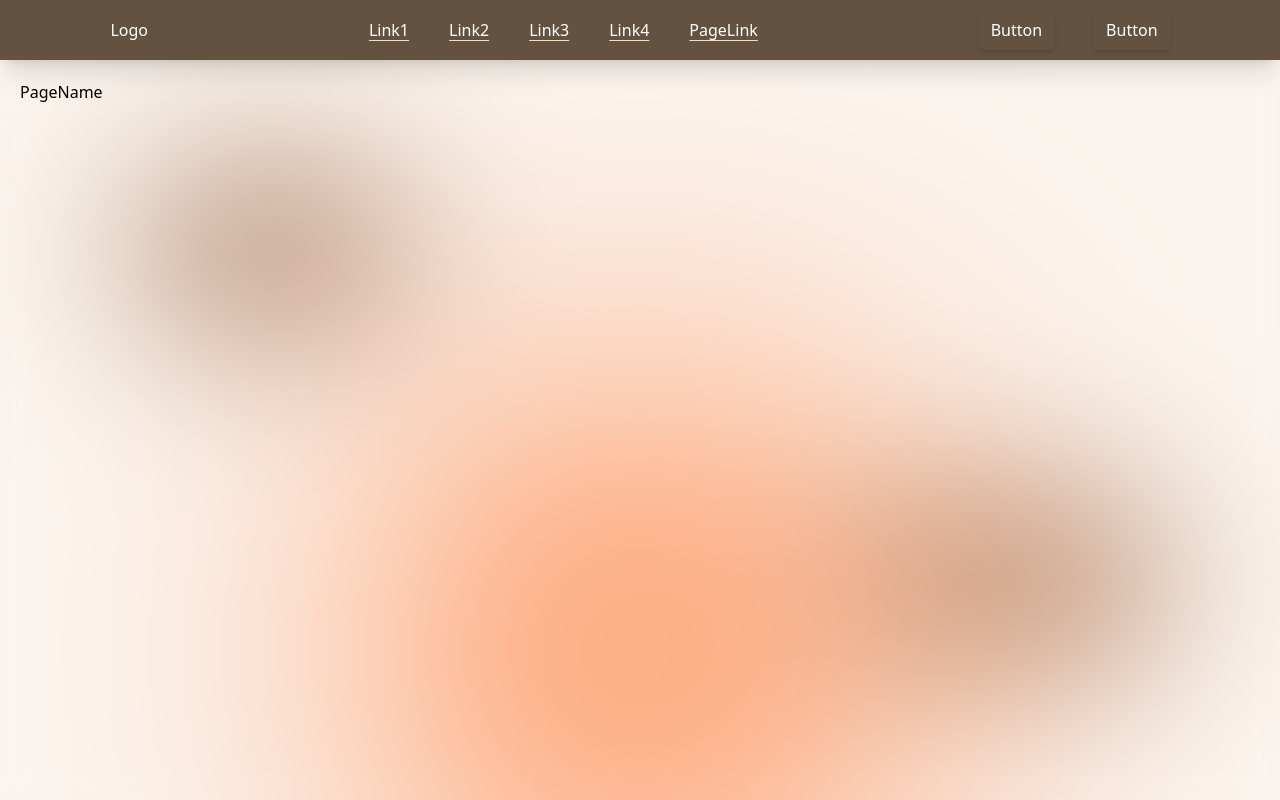
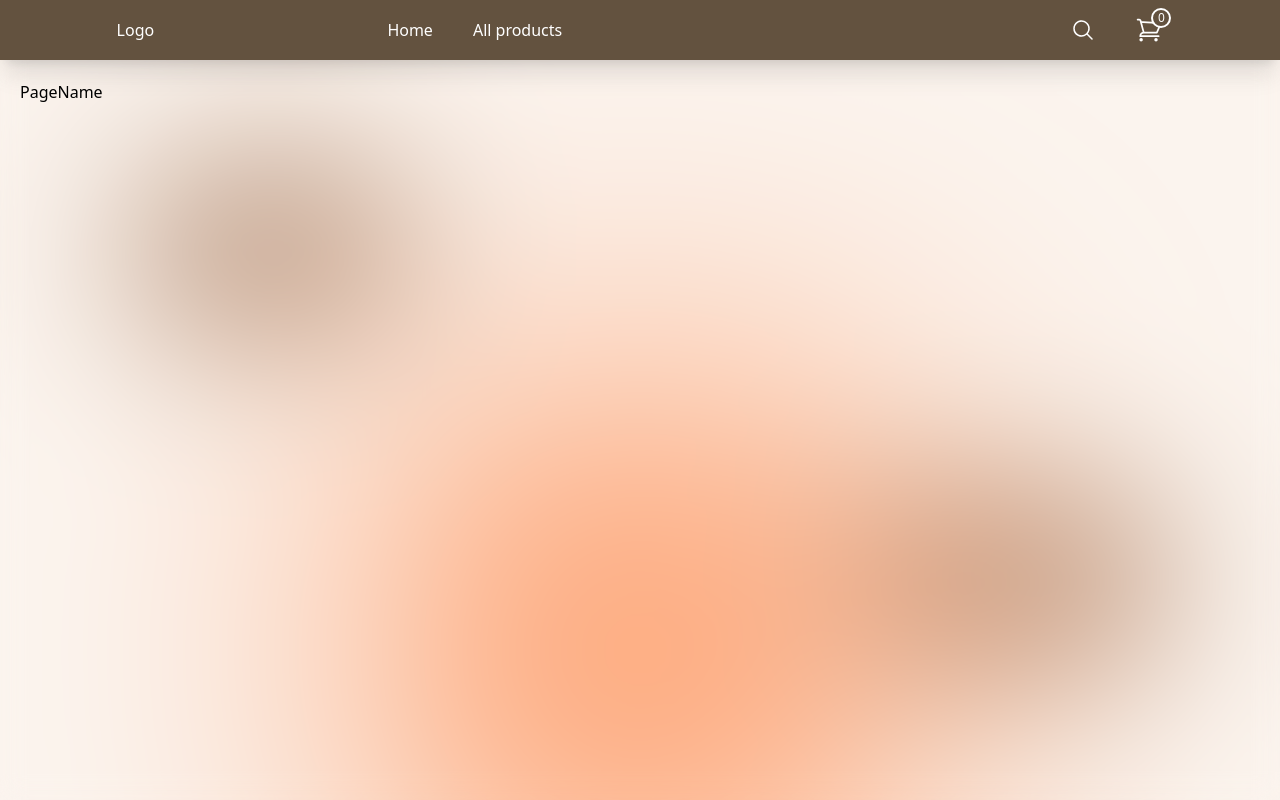
Before and after one commit to szczepanskimichal/bruktmarked, a Next.js app: page /page in a window 1280 px wide. Built offline with nearby package versions, Linux system fonts and the light colour scheme.

Commit message:
basket, magnifier, search, close button are displayed in header

```diff
--- /dev/null
+++ b/components/buttons/SearchButton.js
@@ -0,0 +1,95 @@
+import { useRouter } from "next/router";
+import { AnimatePresence, motion } from "framer-motion";
+import { useState } from "react";
+
+export default function SearchButton() {
+  const [search, setSearch] = useState(false);
+  const [query, setQuery] = useState("");
+  const router = useRouter;
+
+  function handleSearch(e) {
+    e.preventDefault();
+    if (query.trim()) {
+      router.push(`/search?q=${query}`);
+    }
+  }
+
+  return (
+    <div className="relative flex items-center justify-center w-[300px]">
+      <AnimatePresence mode="wait">
+        {!search ? (
+          <motion.div
+            key="search-icon"
+            initial={{ opacity: 0 }}
+            animate={{ opacity: 1 }}
+            exit={{ opacity: 0 }}
+            transition={{ duration: 0.3 }}
+            className="w-full flex justify-end"
+          >
+            <svg
+              onClick={() => setSearch(true)}
+              xmlns="http://www.w3.org/2000/svg"
+              viewBox="0 0 24 24"
+              fill="currentColor"
+              className="size-6 cursor-pointer"
+            >
+              <path
+                fillRule="evenodd"
+                d="M10.5 3.75a6.75 6.75 0 1 0 0 13.5 6.75 6.75 0 0 0 0-13.5ZM2.25 10.5a8.25 8.25 0 1 1 14.59 5.28l4.69 4.69a.75.75 0 1 1-1.06 1.06l-4.69-4.69A8.25 8.25 0 0 1 2.25 10.5Z"
+                clipRule="evenodd"
+              />
+            </svg>
+          </motion.div>
+        ) : (
+          <motion.div
+            key="search-input"
+            initial={{ opacity: 0 }}
+            animate={{ opacity: 1 }}
+            exit={{ opacity: 0 }}
+            transition={{ duration: 0.3 }}
+            className="flex gap-3 items-center w-full justify-end"
+          >
+            <form onSubmit={handleSearch} className="flex gap-1 items-center">
+              <input
+                type="text"
+                value={query}
+                onChange={() => setQuery(e.target.value)}
+                placeholder="Search for products..."
+                className="py-1 px-2 mb-0 rounded-md"
+                autoFocus
+              />
+              <button type="submit" className="primary">
+                <svg
+                  xmlns="http://www.w3.org/2000/svg"
+                  viewBox="0 0 24 24"
+                  fill="currentColor"
+                  className="size-4"
+                >
+                  <path
+                    fillRule="evenodd"
+                    d="M10.5 3.75a6.75 6.75 0 1 0 0 13.5 6.75 6.75 0 0 0 0-13.5ZM2.25 10.5a8.25 8.25 0 1 1 14.59 5.28l4.69 4.69a.75.75 0 1 1-1.06 1.06l-4.69-4.69A8.25 8.25 0 0 1 2.25 10.5Z"
+                    clipRule="evenodd"
+                  />
+                </svg>
+              </button>
+            </form>
+            <div className="cursor-pointer" onClick={() => setSearch(false)}>
+              <svg
+                xmlns="http://www.w3.org/2000/svg"
+                viewBox="0 0 24 24"
+                fill="currentColor"
+                className="size-6"
+              >
+                <path
+                  fillRule="evenodd"
+                  d="M5.47 5.47a.75.75 0 0 1 1.06 0L12 10.94l5.47-5.47a.75.75 0 1 1 1.06 1.06L13.06 12l5.47 5.47a.75.75 0 1 1-1.06 1.06L12 13.06l-5.47 5.47a.75.75 0 0 1-1.06-1.06L10.94 12 5.47 6.53a.75.75 0 0 1 0-1.06Z"
+                  clipRule="evenodd"
+                />
+              </svg>
+            </div>
+          </motion.div>
+        )}
+      </AnimatePresence>
+    </div>
+  );
+}
--- /dev/null
+++ b/components/icons/CartIcon.js
@@ -0,0 +1,18 @@
+export default function CartIcon({ className }) {
+  return (
+    <svg
+      xmlns="http://www.w3.org/2000/svg"
+      fill="none"
+      viewBox="0 0 24 24"
+      strokeWidth={1.5}
+      stroke="currentColor"
+      className={className}
+    >
+      <path
+        strokeLinecap="round"
+        strokeLinejoin="round"
+        d="M2.25 3h1.386c.51 0 .955.343 1.087.835l.383 1.437M7.5 14.25a3 3 0 0 0-3 3h15.75m-12.75-3h11.218c1.121-2.3 2.1-4.684 2.924-7.138a60.114 60.114 0 0 0-16.536-1.84M7.5 14.25 5.106 5.272M6 20.25a.75.75 0 1 1-1.5 0 .75.75 0 0 1 1.5 0Zm12.75 0a.75.75 0 1 1-1.5 0 .75.75 0 0 1 1.5 0Z"
+      />
+    </svg>
+  );
+}
--- a/components/Header.js
+++ b/components/layout/Header.js
@@ -4,14 +4,15 @@ import { motion, AnimatePresence } from "framer-motion";
 import { slideIn } from "@/utils/motion";
 import { useRouter } from "next/router";
 import { usePathname } from "next/navigation";
-
+import CartIcon from "../icons/CartIcon";
+import SearchButton from "../buttons/SearchButton";
 const links = ["Link1", "Link2", "Link3", "Link4"];
 
 const Header = () => {
   const inactiveLink =
-    "hover:text-primary cursor-pointer hover:scale-105 hover:decoration-primary decoration-secondary underline underline-offset-4 transition-all delay-150 duration-300";
+    "hover:text-primary cursor-pointer hover:scale-105 hover:decoration-primary decoration-color-800 underline underline-offset-4 transition-all delay-150 duration-300";
   const activeLink = inactiveLink.replace(
-    "decoration-secondary",
+    "decoration-color-80x0",
     "decoration-white"
   );
 
@@ -25,22 +26,32 @@ const Header = () => {
       <header className="fixed top-0 w-full hidden lg:flex justify-around h-[60px] items-center bg-color-800 text-white z-[10] shadow-xl">
         <div>Logo</div>
         <nav className="flex gap-10">
-          {links.map((link) => (
-            <div key={link} className={inactiveLink}>
-              {link}
-            </div>
-          ))}
           <Link
             className={`
 							${pathname === "/" ? activeLink : inactiveLink}`}
             href={"/"}
           >
-            PageLink
+            Home
+          </Link>
+          <Link
+            className={`
+							${pathname.includes("products") ? activeLink : inactiveLink}`}
+            href={"/"}
+          >
+            All products
           </Link>
         </nav>
         <nav className="flex gap-10 items-center">
-          <button>Button</button>
-          <button>Button</button>
+          <SearchButton />
+          {/* <UserButton /> */}
+          <Link href={"/cart"} className="group">
+            <div className="flex items-center h-[60px] relative transition-all delay-150 duration-300 group-hover:text-primary">
+              <CartIcon className="size-7" />
+              <div className="absolute top-2 left-4 bg-color-800 text-white border-2 border-white rounded-full items-center justify-center flex size-5 text-xs transition delay-150 duration-300 group-hover:text-primary group-hover:border-primary">
+                0
+              </div>
+            </div>
+          </Link>
         </nav>
       </header>
       <header
--- a/components/UserInfoDiv.js
+++ b/components/layout/UserInfoDiv.js
@@ -1,6 +1,6 @@
 import { motion } from "framer-motion";
 import { fadeIn } from "@/utils/motion";
-import IndexButton from "../components/IndexButton";
+import IndexButton from "../buttons/IndexButton";
 
 export default function UserIndexDiv({ user }) {
   return (
--- a/pages/index.js
+++ b/pages/index.js
@@ -1,8 +1,8 @@
 import { Inter } from "next/font/google";
-import Layout from "@/components/Layout";
+import Layout from "@/components/layout/Layout";
 import { motion } from "framer-motion";
 import { fadeIn } from "@/utils/motion";
-import UserInfoDiv from "@/components/UserInfoDiv";
+import UserInfoDiv from "@/components/layout/UserInfoDiv";
 
 const inter = Inter({ subsets: ["latin"] });
 
--- a/pages/page.js
+++ b/pages/page.js
@@ -1,4 +1,4 @@
-import Layout from "@/components/Layout";
+import Layout from "@/components/layout/Layout";
 
 export default function NamePage() {
   return (
```
Also changed, not shown: components/buttons/IndexButton.js (renamed from components/IndexButton.js), components/layout/Layout.js (renamed from components/Layout.js).
